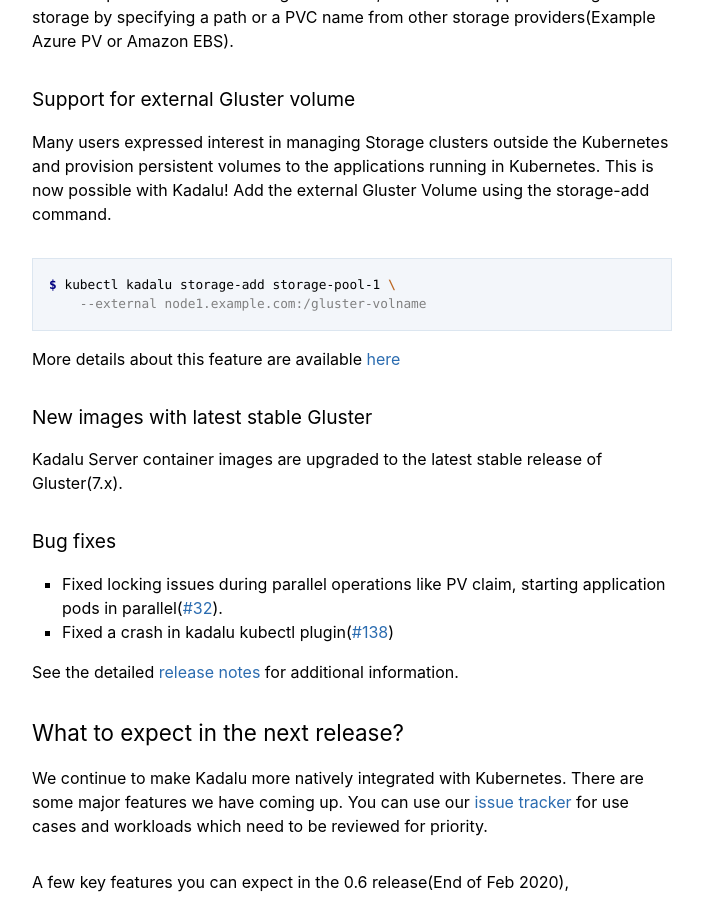
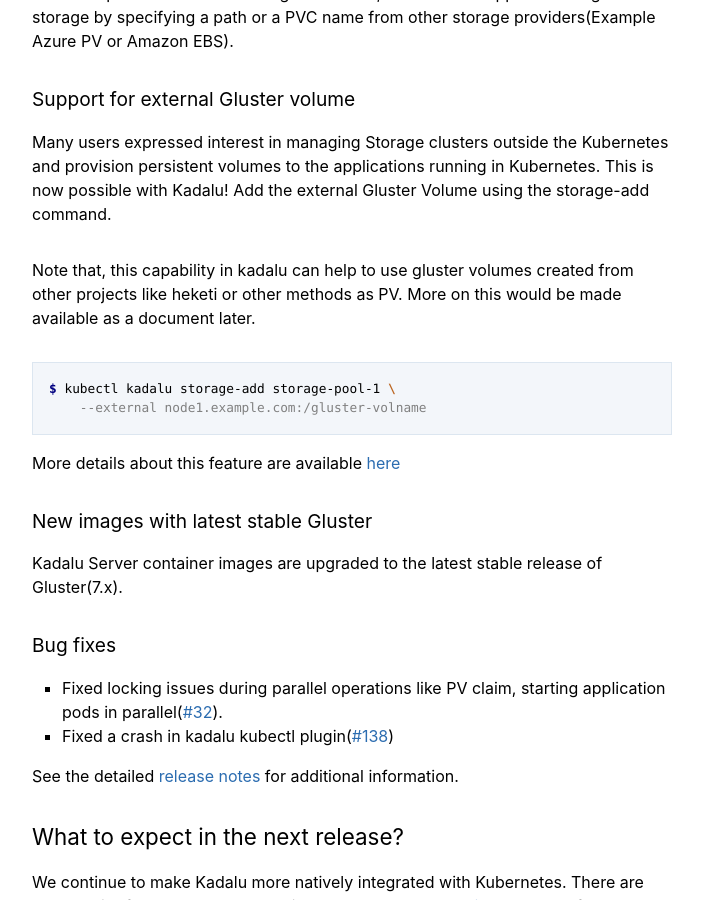
Before and after one commit to kadalu/kadalu.github.io, a Jekyll site: the page built from _posts/2020-01-30-announcing-kadalu-0.5.md, in a window 1280 px wide and 900 px high, scrolled down 1094 px. Shown: the whole window, without its empty margins (200-903 px from the left). Built offline with Jekyll 4.4.1, drawn with Linux system fonts in a browser that asks for light colours.

Commit message:
Added details about Heketi migration
Signed-off-by: Aravinda Vishwanathapura <mail@aravindavk.in>

````diff
--- a/_posts/2020-01-30-announcing-kadalu-0.5.md
+++ b/_posts/2020-01-30-announcing-kadalu-0.5.md
@@ -38,6 +38,8 @@ The example above shows adding raw device, Kadalu also supports adding the stora
 ### Support for external Gluster volume
 
 Many users expressed interest in managing Storage clusters outside the Kubernetes and provision persistent volumes to the applications running in Kubernetes. This is now possible with Kadalu! Add the external Gluster Volume using the storage-add command.
+
+Note that, this capability in kadalu can help to use gluster volumes created from other projects like heketi or other methods as PV. More on this would be made available as a document later.
 
 ```console
 $ kubectl kadalu storage-add storage-pool-1 \
````
